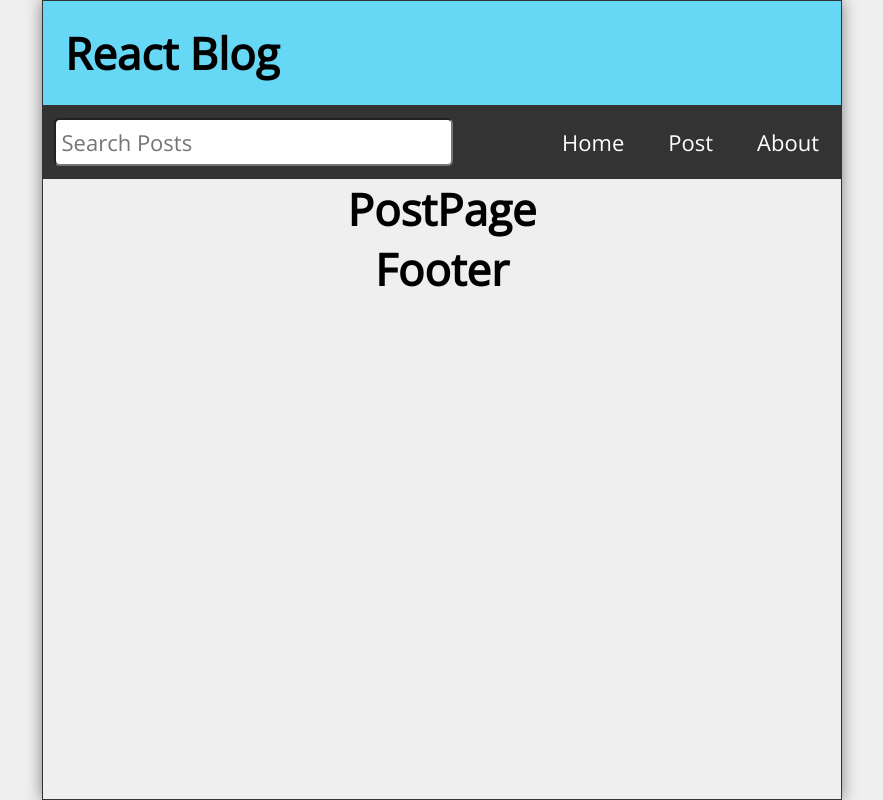
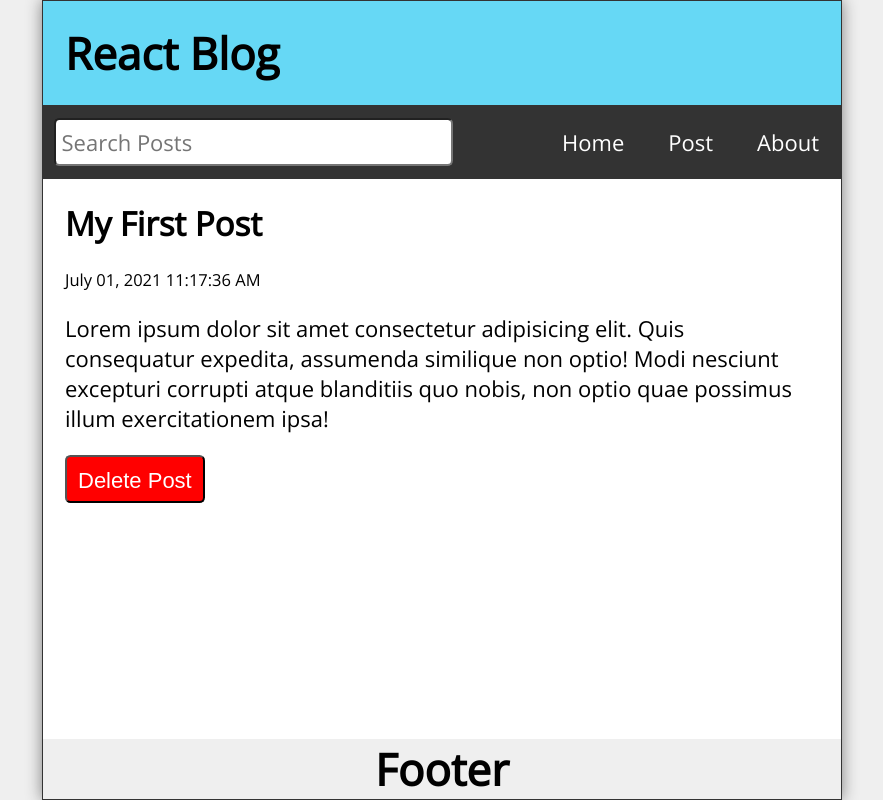
Before and after one commit to ktllama/reactblog, a React (Create React App) app: page /post/1 in a window 1280 px wide. Shown: the whole page, without its empty margins (198-1081 px from the left). Built offline with nearby package versions, Linux system fonts and the light colour scheme.

Commit message:
set up post page to render indv post when clicked with delete button

```diff
--- a/src/App.js
+++ b/src/App.js
@@ -41,6 +41,10 @@
   const [search, setSearch] = useState('');
   const [searchResults, setSearchResults] = useState([]);
 
+  const handleDelete = (id) => {
+    console.log('yo mama');
+  }
+
   return (
     <div className="App">
       <Header title="React Blog"/>
@@ -53,7 +57,7 @@
             <NewPost />
           </Route>
           <Route path="/post/:id">
-            <PostPage />
+            <PostPage posts={posts} handleDelete={handleDelete} />
           </Route>
           <Route path="/about" component={About} />
           <Route path="*" component={Missing} />
--- a/src/PostPage.js
+++ b/src/PostPage.js
@@ -1,7 +1,26 @@
-const PostPage = () => {
+import { useParams, Link } from 'react-router-dom';
+
+const PostPage = ({ posts, handleDelete }) => {
+    const { id } = useParams();
+    //custom hook from router- an arguement that can be passed to a route- here the param/arg is id (as specified in route in app.js)
+    const post = posts.find(post => (post.id).toString() === id)
+    //this will find the indv post we want to display- need to make the id from data a string or use == instead of === bc the id from the route is a string
+    //SO.. useParams is taking the id (string) that is in the route and setting post var to the post with an id that matches the params id
+
     return (
-        <main>
-            <h1>PostPage</h1>
+        <main className='PostPage'>
+            <article className='post'>
+                {post && //if post is true THEN we will display this
+                    <>
+                        <h2>{post.title}</h2>
+                        <p className='postDate'>{post.datetime}</p>
+                        <p className='postBody'>{post.body}</p>
+                        <button onClick={() => handleDelete(post.id)}>
+                            Delete Post
+                        </button>
+                    </>
+                }
+            </article>
         </main>
     )
 };
```
